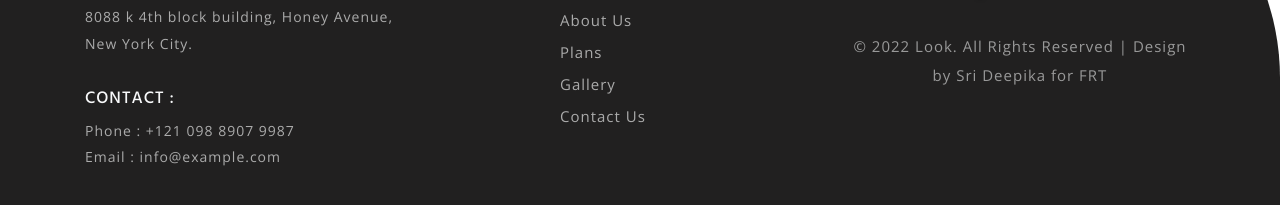
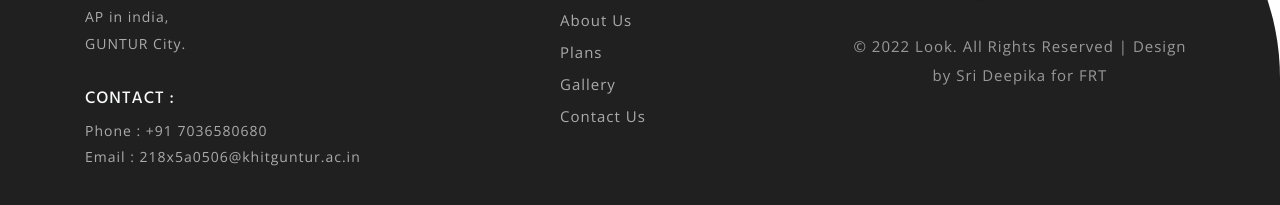
Before and after one commit to DwarapudiSriDeepika/project-for-FRT-, a plain HTML site: page single.html in a window 1280 px wide. Shown: the part 3355-3560 px from the top of the page. Drawn offline with nearby package versions, Linux system fonts and the light colour scheme.

Commit message:
Update single.html

```diff
--- a/single.html
+++ b/single.html
@@ -427,12 +427,12 @@
 					<h1 class="footer-title text-white mb-4">Get In Touch</h1>
 					<div class="contact-info">
 						<h4 class="text-light text-uppercase mb-2">Location :</h4>
-						<p>8088 k 4th block building, Honey Avenue, <span>New York City.</span></p>
+						<p>AP in india, <span>GUNTUR City.</span></p>
 						<div class="phone mt-4 pt-2">
 							<h4 class="text-light text-uppercase mb-2">Contact :</h4>
-							<p>Phone : +121 098 8907 9987</p>
+							<p>Phone : +91 7036580680</p>
 							<p>Email :
-								<a href="mailto:info@example.com">info@example.com</a>
+								<a href="218x5a0506@khitguntur.ac.in">218x5a0506@khitguntur.ac.in</a>
 							</p>
 						</div>
 					</div>
```
